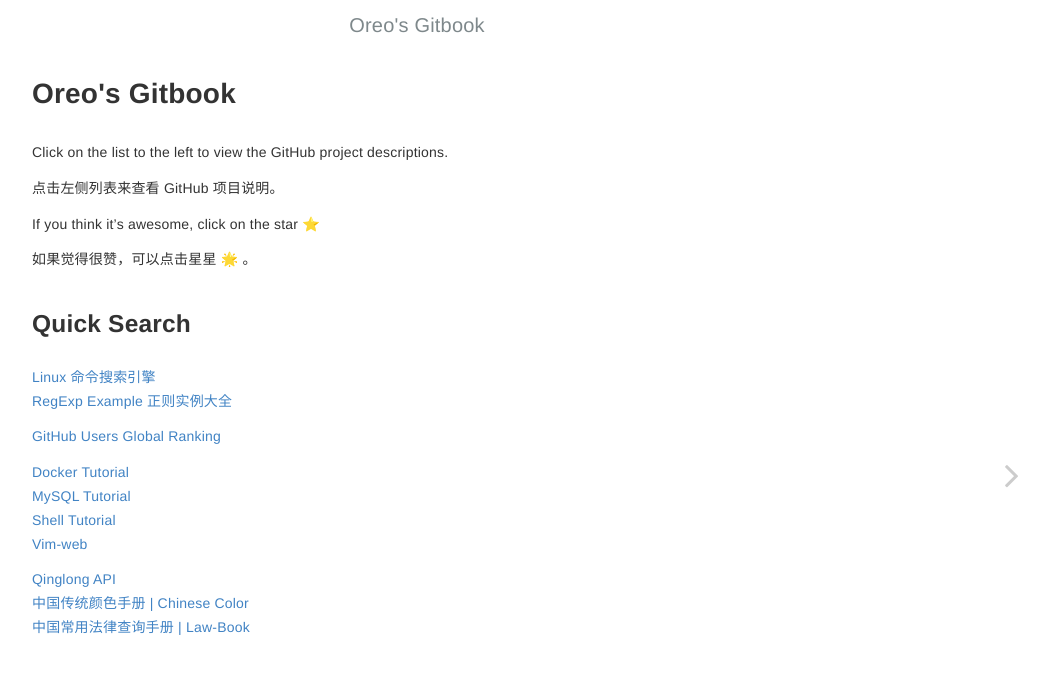
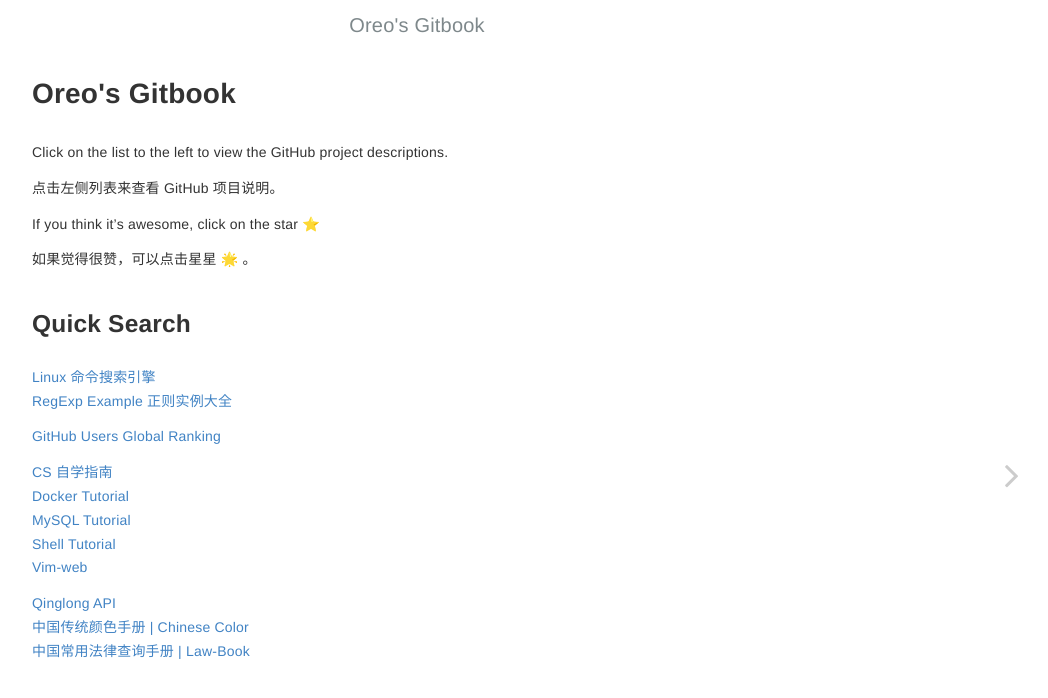
Before and after one commit to Oreomeow/Gitbook, a Jekyll site: the page built from index.md, in a window 1280 px wide. Shown: the top 698 px of the page, without its empty margins (223-1271 px from the left). Built offline with Jekyll 4.4.1, drawn with Linux system fonts in a browser that asks for light colours; emoji names are drawn with the system emoji font.

Commit message:
Add CSdiy

```diff
--- a/index.md
+++ b/index.md
@@ -17,6 +17,7 @@ If you think it's awesome, click on the star :star:
 
 [GitHub Users Global Ranking](https://wangchujiang.com/github-rank)
 
+[CS 自学指南](https://csdiy.wiki/)
 [Docker Tutorial](https://wangchujiang.com/docker-tutorial)
 [MySQL Tutorial](https://wangchujiang.com/mysql-tutorial)
 [Shell Tutorial](https://wangchujiang.com/shell-tutorial)
```
